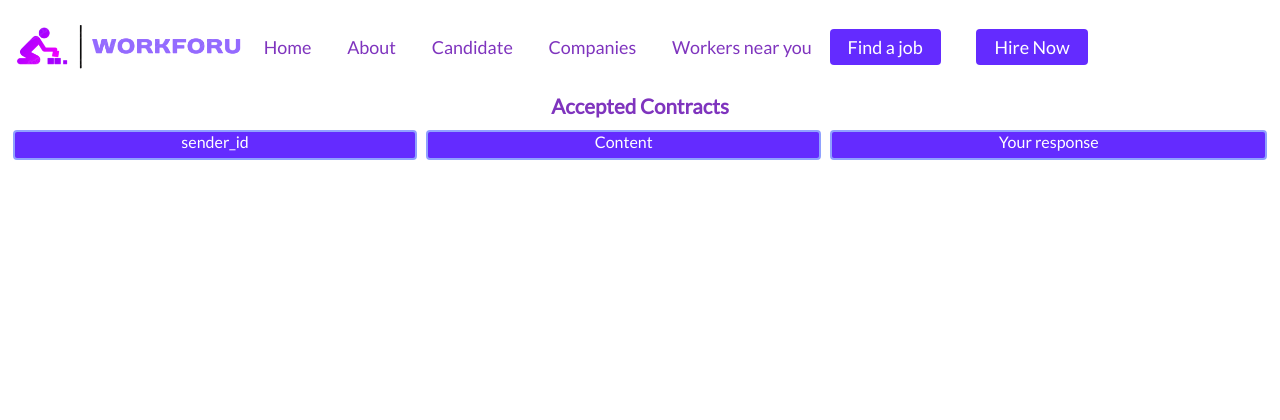
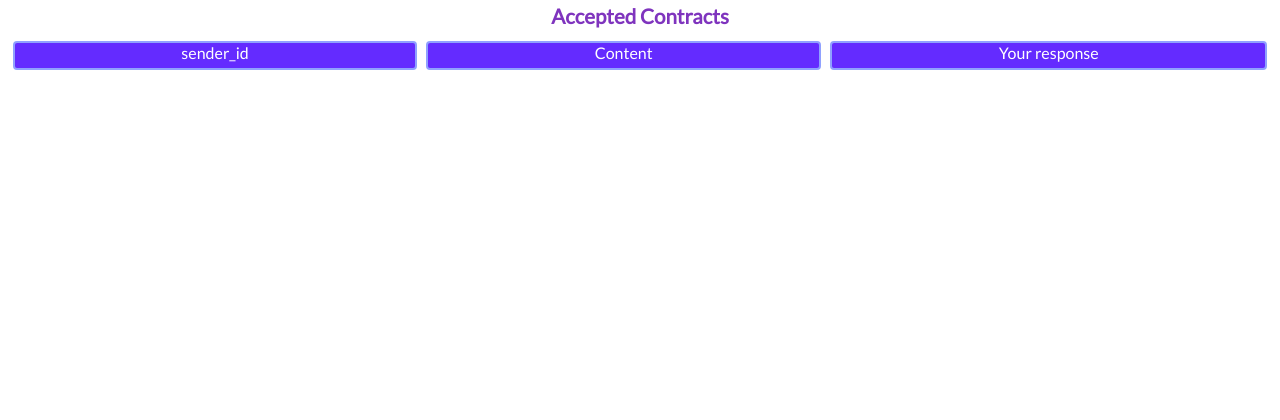
Before and after one commit to AdvayArgade/WorkForYou, a Flask app: page /acceptedContracts/1 in a window 1280 px wide. Shown: the top 420 px of the page. Run offline with Flask 3, Linux system fonts and the light colour scheme; data that the repository does not hold is empty.

Commit message:
Update acceptedMessages1.html

```diff
--- a/templates/acceptedMessages1.html
+++ b/templates/acceptedMessages1.html
@@ -51,28 +51,12 @@
 <link rel="stylesheet" href="../static/util.css">
     <link rel="stylesheet" href="../static/about.css">
 <link rel="shortcut icon" href="../static/fav3.png" type="image/x-icon">
+    <script src="nav.js"></script>
 </head>
 <body>
 
     <div class="loader"></div>
-    <header id="header">
-
-        <nav class="nav1">
-        <div class="logo"><img src="static/logo2.png" alt=""></div>
-        <div class="div2">
-
-                <li><a href="{{url_for('home')}}">Home</a></li>
-                <li><a href="{{url_for('about')}}">About</a></li>
-                <li><a href="#">Candidate</a>   </li>
-                <li><a href="{{url_for('companies')}}">Companies</a></li>
-                <li><a href="{{url_for('wnearu')}}">Workers near you</a></li>
-                <li class="findjob"><a href="#"><div >Find a job</div></a></li>
-                <li></li>
-                <li class="Hirenow"><a href="#"><div >Hire Now</div></a></li>
-            </div>
-            </nav>
-    </header>
-    <div class="styleheight"></div>
+    <div id="nav"></div>
 
     <main>
         <h5 id="heading">Accepted Contracts</h5>
```
